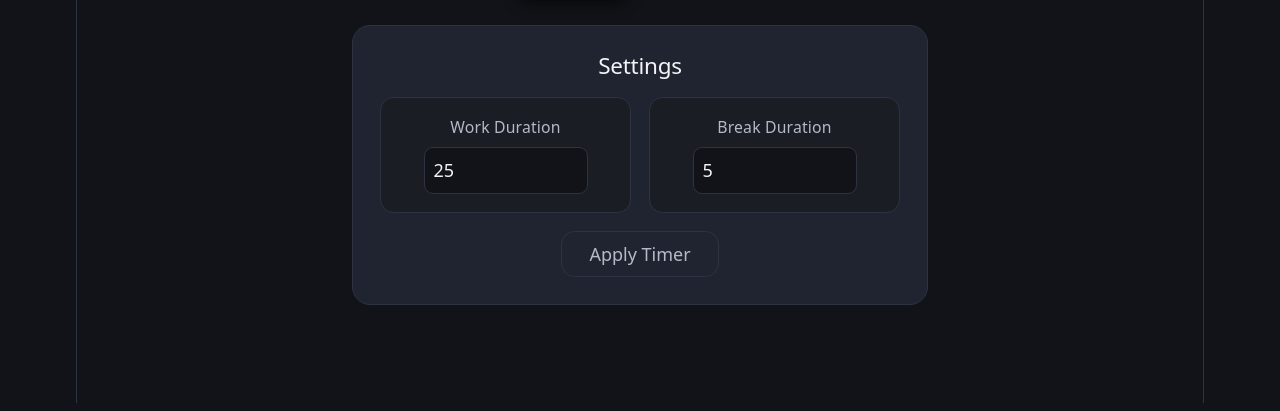
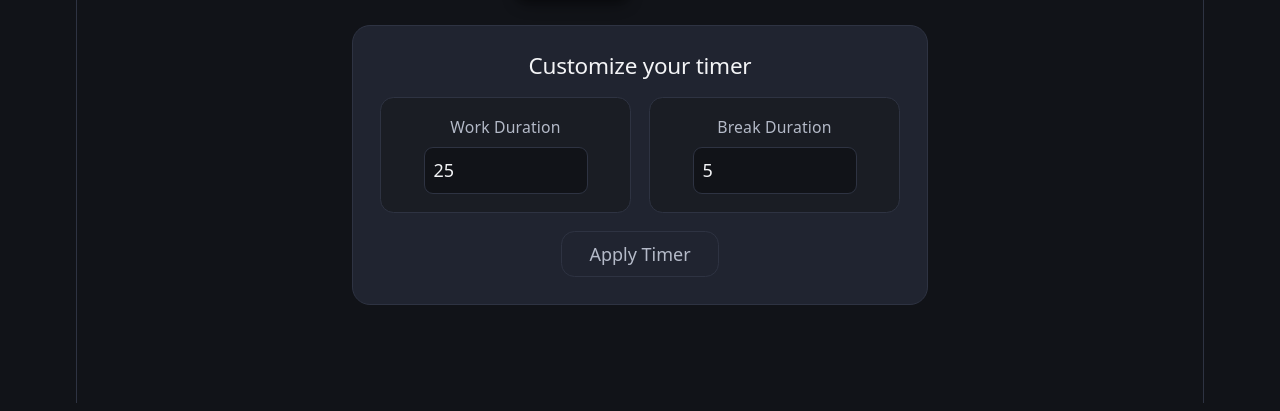
Before and after one commit to forerolina/pomodoro-timer, a website built with Vite: page index.html in a window 1280 px wide. Shown: the part 405-816 px from the top of the page. Built offline with nearby package versions, Linux system fonts and the light colour scheme.

Commit message:
H2 content change

```diff
--- a/index.html
+++ b/index.html
@@ -19,7 +19,7 @@
                 </div>
             </section>
             <section class="pomodoro-settings" aria-labelledby="settings-heading">
-                <h2 id="settings-heading" class="pomodoro-settings__title">Settings</h2>
+                <h2 id="settings-heading" class="pomodoro-settings__title">Customize your timer</h2>
                 <div class="settings-groups">
                     <div class="settings-group">
                         <label for="work-minutes-input" class="settings-group__label">Work Duration</label>
```
